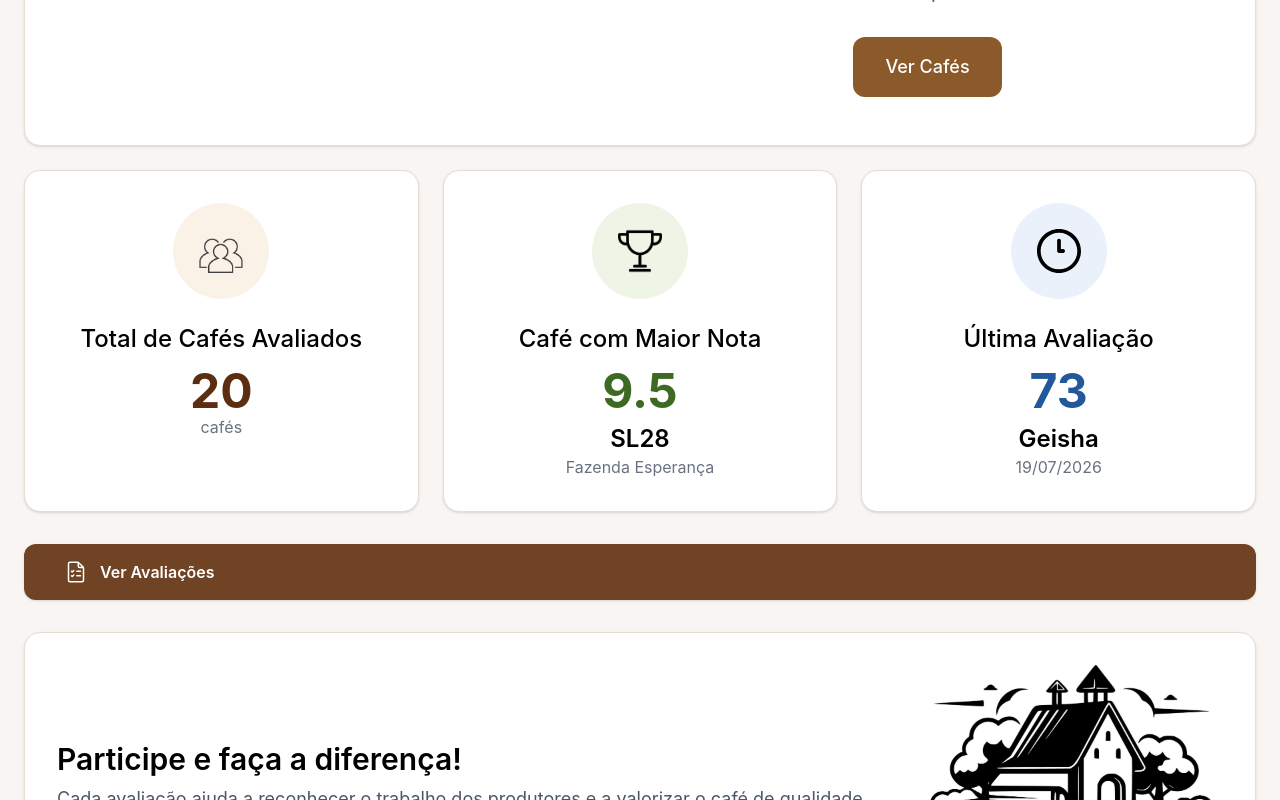
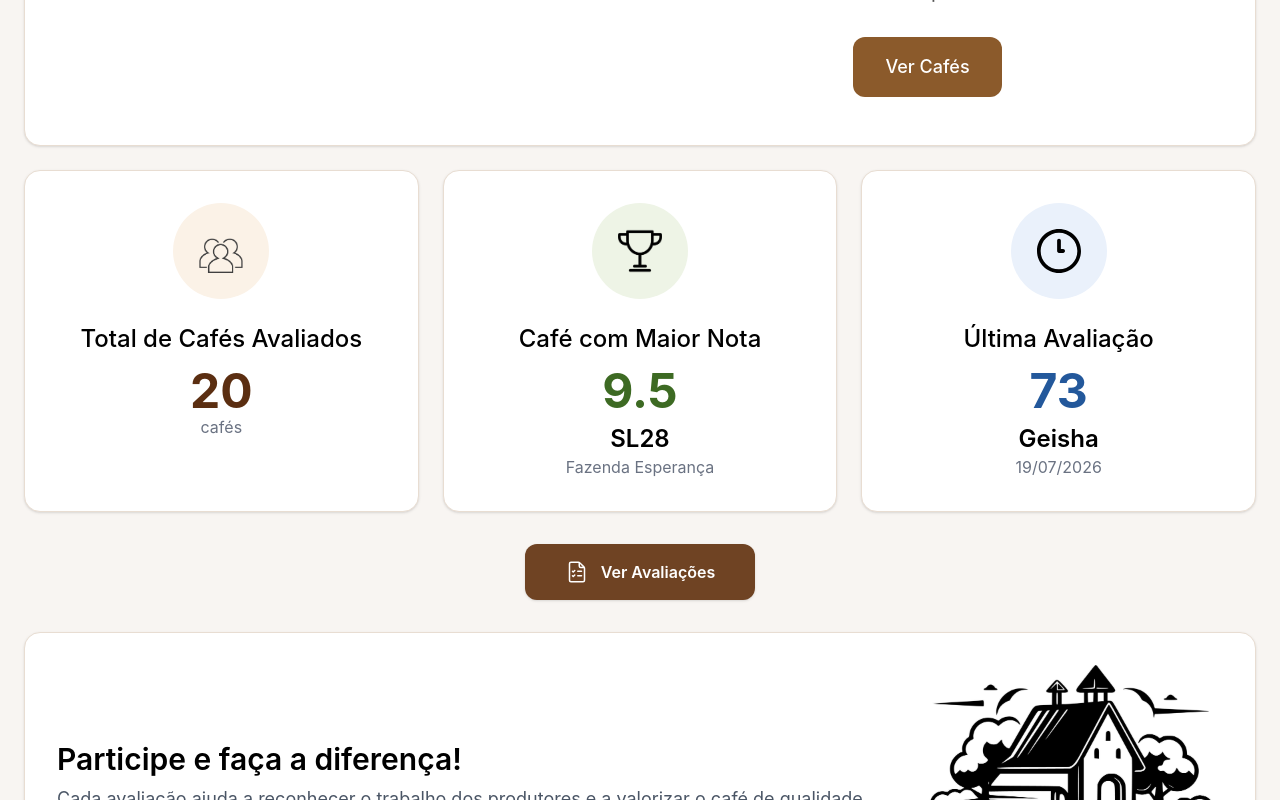
Before and after one commit to Mateus2411/coffee-quality, a Vue app: page / in a window 1280 px wide. Shown: the part 356-1156 px from the top of the page. Built offline with nearby package versions, Linux system fonts and the light colour scheme.

Commit message:
fix: ajusta layout da home (remove comentarios, wrapper no botao, classes tailwind)

```diff
--- a/src/views/HomeApp.vue
+++ b/src/views/HomeApp.vue
@@ -64,8 +64,6 @@ const ultima = {
       <!-- Cards -->
 
       <div class="grid lg:grid-cols-3 gap-6 mt-6">
-        <!-- Total -->
-
         <div class="bg-white border border-[#E8DDD2] rounded-2xl shadow-sm p-8 text-center">
           <div class="w-24 h-24 mx-auto rounded-full bg-[#FBF2E7] flex items-center justify-center">
             <img src="/users.png" class="w-11" />
@@ -77,8 +75,6 @@ const ultima = {
 
           <span class="text-gray-500"> cafés </span>
         </div>
-
-        <!-- Melhor Café -->
 
         <div class="bg-white border border-[#E8DDD2] rounded-2xl shadow-sm p-8 text-center">
           <div class="w-24 h-24 mx-auto rounded-full bg-[#EEF4E6] flex items-center justify-center">
@@ -93,8 +89,6 @@ const ultima = {
 
           <span class="text-gray-500"> {{ melhor.cafe.produtor }} </span>
         </div>
-
-        <!-- Última Avaliação -->
 
         <div class="bg-white border border-[#E8DDD2] rounded-2xl shadow-sm p-8 text-center">
           <div class="w-24 h-24 mx-auto rounded-full bg-[#EAF1FB] flex items-center justify-center">
@@ -111,18 +105,16 @@ const ultima = {
         </div>
       </div>
 
-      <!-- Botão -->
+      <div class="mt-8 flex justify-center">
+        <router-link
+          to="/avaliacoes"
+          class="inline-flex items-center gap-3 rounded-xl bg-[#6F4323] px-10 py-4 font-semibold text-white shadow-sm transition hover:bg-[#5B3419]"
+        >
+          <img src="/checklist.svg" alt="Checklist" class="h-6 w-6" />
 
-      <router-link
-        to="/avaliacoes"
-        class="mx-auto mt-8 flex items-center gap-3 bg-[#6F4323] hover:bg-[#5B3419] transition text-white font-semibold px-10 py-4 rounded-xl shadow-sm"
-      >
-        <img src="/checklist.svg" alt="Checklist" class="w-6 h-6" />
-
-        <span>Ver Avaliações</span>
-      </router-link>
-
-      <!-- Banner -->
+          <span>Ver Avaliações</span>
+        </router-link>
+      </div>
 
       <div
         class="mt-8 bg-white border border-[#E8DDD2] rounded-2xl shadow-sm p-8 flex flex-col lg:flex-row justify-between items-center gap-6"
```
